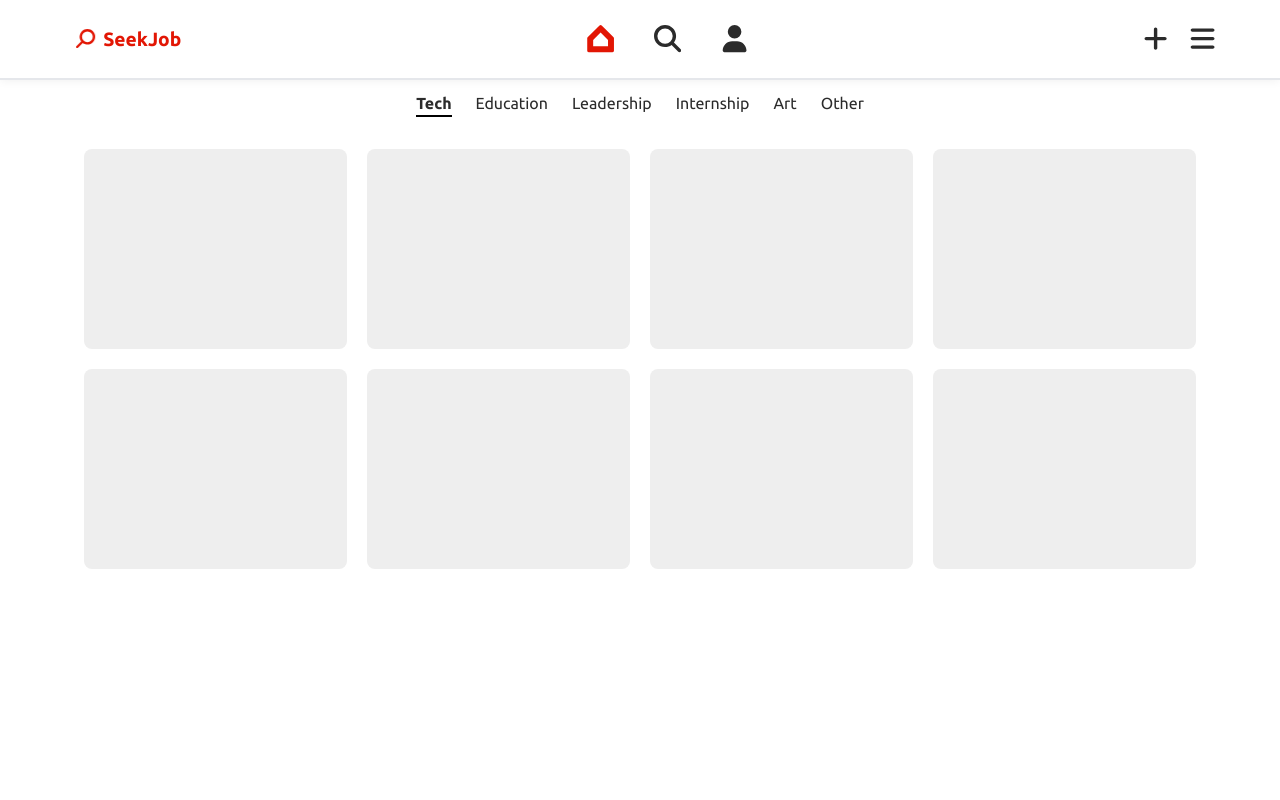
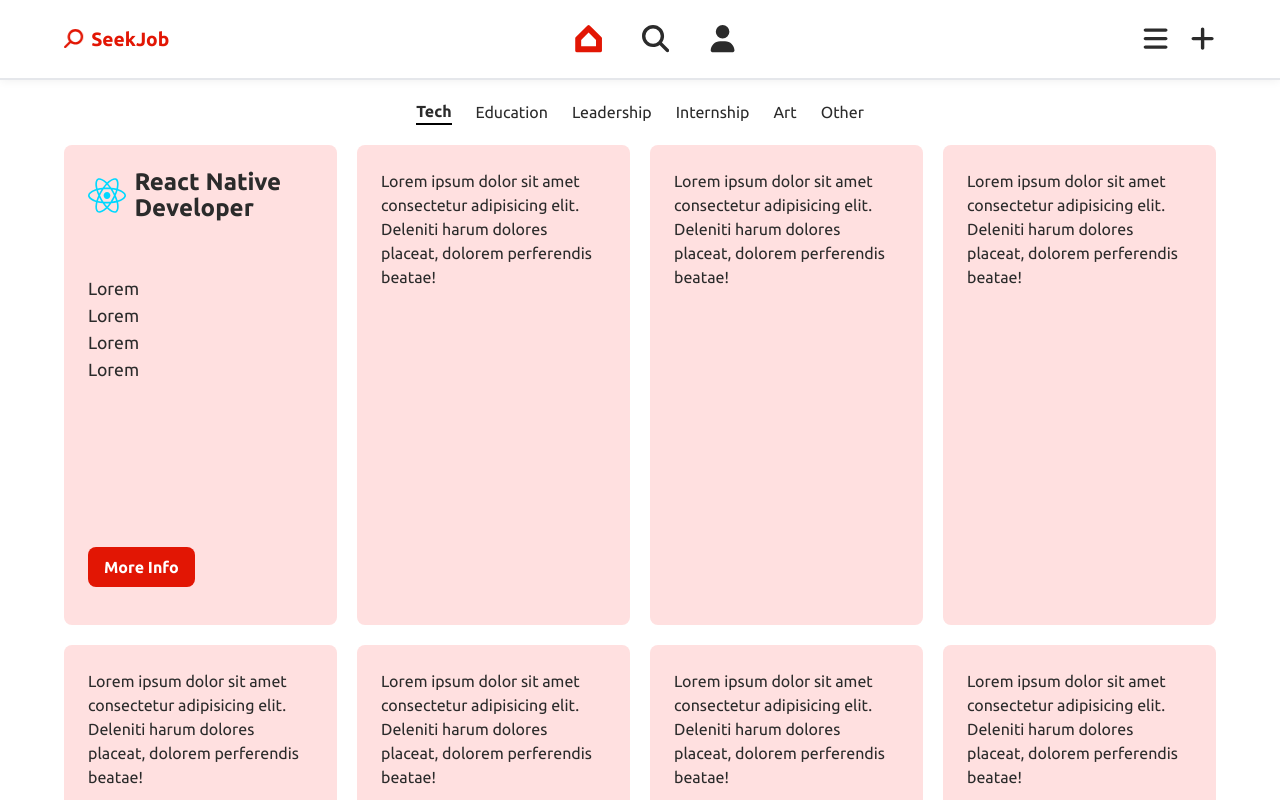
Before and after one commit to fisayo-dev/SeekJob, a React (Vite) app in the folder SeekJob/: page /jobs in a window 1280 px wide. Built offline with nearby package versions, Linux system fonts and the light colour scheme.

Commit message:
Developing the Jobs Card UI

```diff
--- a/SeekJob/src/components/Header.jsx
+++ b/SeekJob/src/components/Header.jsx
@@ -10,7 +10,7 @@ const Header = ({ responsive }) => {
   return (
     <div className="shadow-sm app-header border-b-2 flex items-center py-2 px-[5vw] text-[1.7rem] justify-between">
       <NavLink to="/jobs">
-        <Logo />
+        <Logo/>
       </NavLink>
       <div className="flex justify-center gap-5 items-center">
         <NavLink
@@ -33,13 +33,13 @@ const Header = ({ responsive }) => {
         </NavLink>
       </div>
       <div className="flex justify-center cursor-pointer gap-5 items-center">
-        <NavLink to="/create">
-          <FaPlus className={`hover-app-text-color`} />
-        </NavLink>
         <NavLink to="/menu">
           <FaBars
             className={`${responsive ? "hidden" : "flex"} hover-app-text-color`}
           />
+        </NavLink>
+        <NavLink to="/create">
+          <FaPlus className={`hover-app-text-color`} />
         </NavLink>
       </div>
     </div>
--- a/SeekJob/src/components/Logo.jsx
+++ b/SeekJob/src/components/Logo.jsx
@@ -1,8 +1,8 @@
 import { FaMagnifyingGlass } from "react-icons/fa6";
 
-const Logo = () => {
+const Logo = ({className}) => {
   return (
-    <div className="flex gap-2 font-bold p-3 justify-center items-center text-[1.2rem] app-text-color">
+    <div className={`${className} flex gap-2 font-bold  justify-center items-center text-[1.2rem] app-text-color`}>
       <FaMagnifyingGlass className="flip" />
       <p>SeekJob</p>
     </div>
--- a/SeekJob/src/index.css
+++ b/SeekJob/src/index.css
@@ -110,16 +110,29 @@ p {
 
 .catgeories-tabs::-webkit-scrollbar-thumb {
     background: none;
+    height: 0;
+    width: 0;
 }
 
 .job-card{
-  height: 25vh;
-  @apply rounded-lg p-[10vh] w-full;
-  background: #eee;
+  display: grid;
+  grid-template-rows: 2fr 5fr 1fr;
+  height: 60vh;
+  @apply rounded-lg p-[3vh] w-full place-items-start;
+  background: #ffe0e0;
 }
 
 .app-grid {
   grid-template-rows: 10% 90%;
+}
+
+.line-height-ok {
+  line-height: 1.1;
+}
+
+.job-card-img {
+  width: 3vw;
+  height: 3vw;
 }
 
 @media screen and (max-width: 899px) {
@@ -127,6 +140,8 @@ p {
     grid-template-rows: 10% 80% 10%;
   }
 
-  .app-page-tabs {
+  .job-card-img {
+    width: 10vw;
+    height: 10vw;
   }
 }
--- a/SeekJob/src/pages/LandingPage.jsx
+++ b/SeekJob/src/pages/LandingPage.jsx
@@ -8,7 +8,7 @@ const LandingPage = () => {
   return (
     <div className="graph-bg grid">
       <NavLink to="/" className=" grid items-center">
-        <Logo />
+        <Logo className="pt-5"/>
       </NavLink>
       <div className="grid px-[10vw] h-full justify-items-center bg-red-00 gap-10 items-center py-[10vh] grid-cols-1">
         <div className="b-red-400 grid gap-2 justify-items-center md:w-2/4 text-center bg-blac">
--- a/SeekJob/src/pages/UserPages/Jobs.jsx
+++ b/SeekJob/src/pages/UserPages/Jobs.jsx
@@ -1,11 +1,12 @@
-import React, { useState } from "react";
+import { useState } from "react";
 import UserPage from "./UserPage";
-
+import Button from '../../components/Button'
+import jobImg from '../../assets/react.svg'
 const Jobs = () => {
   const [currentTab, setCurrentTab] = useState("tech");
   return (
     <UserPage>
-      <div className="p-3 justify-start catgeories-tabs md:justify-center w-full overflow-scroll gap-6 flex items-start">
+      <div className="py-5 justify-start catgeories-tabs md:justify-center w-full overflow-scroll gap-6 flex items-center">
         <p
           className={`${
             currentTab == "tech"
@@ -67,16 +68,49 @@ const Jobs = () => {
           Other
         </p>
       </div>
-      <div className="grid px-[5vw] py-5">
-        <div className="grid gap-5 grid-cols-1 md:grid-cols-3 lg:grid-cols-4 ">
-          <div className="job-card"></div>
-          <div className="job-card"></div>
-          <div className="job-card"></div>
-          <div className="job-card"></div>
-          <div className="job-card"></div>
-          <div className="job-card"></div>
-          <div className="job-card"></div>
-          <div className="job-card"></div>
+      <div className="grid">
+        <div className="grid gap-5 grid-cols-1 md:grid-cols-3 lg:grid-cols-4">
+          <div className="job-card">
+            <div className="flex gap-2 items-center">
+              <img src={jobImg} alt="" className="job-card-img" />
+              <h2 className="text-[1.5rem] font-bold line-height-ok">React Native Developer</h2>
+            </div>
+            <div className="grid gap-1">
+              <p className="text-[1.1rem]">Lorem</p>
+              <p className="text-[1.1rem]">Lorem</p>
+              <p className="text-[1.1rem]">Lorem</p>
+              <p className="text-[1.1rem]">Lorem</p>
+            </div>
+            <Button>More Info</Button>
+          </div>
+          <div className="job-card">
+            Lorem ipsum dolor sit amet consectetur adipisicing elit. Deleniti
+            harum dolores placeat, dolorem perferendis beatae!
+          </div>
+          <div className="job-card">
+            Lorem ipsum dolor sit amet consectetur adipisicing elit. Deleniti
+            harum dolores placeat, dolorem perferendis beatae!
+          </div>
+          <div className="job-card">
+            Lorem ipsum dolor sit amet consectetur adipisicing elit. Deleniti
+            harum dolores placeat, dolorem perferendis beatae!
+          </div>
+          <div className="job-card">
+            Lorem ipsum dolor sit amet consectetur adipisicing elit. Deleniti
+            harum dolores placeat, dolorem perferendis beatae!
+          </div>
+          <div className="job-card">
+            Lorem ipsum dolor sit amet consectetur adipisicing elit. Deleniti
+            harum dolores placeat, dolorem perferendis beatae!
+          </div>
+          <div className="job-card">
+            Lorem ipsum dolor sit amet consectetur adipisicing elit. Deleniti
+            harum dolores placeat, dolorem perferendis beatae!
+          </div>
+          <div className="job-card">
+            Lorem ipsum dolor sit amet consectetur adipisicing elit. Deleniti
+            harum dolores placeat, dolorem perferendis beatae!
+          </div>
         </div>
       </div>
     </UserPage>
--- a/SeekJob/src/pages/UserPages/UserPage.jsx
+++ b/SeekJob/src/pages/UserPages/UserPage.jsx
@@ -18,7 +18,7 @@ const UserPage = ({ children }) => {
   return (
     <div className="grid h-[100vh] app-grid">
       <Header responsive={responsive} />
-      <div className="items-start h-full px-5 overflow-scroll ">
+      <div className="items-start h-full overflow-scroll px-[5vw] pb-5">
         {children}
       </div>
       <AppFooter responsive={responsive} />
```
